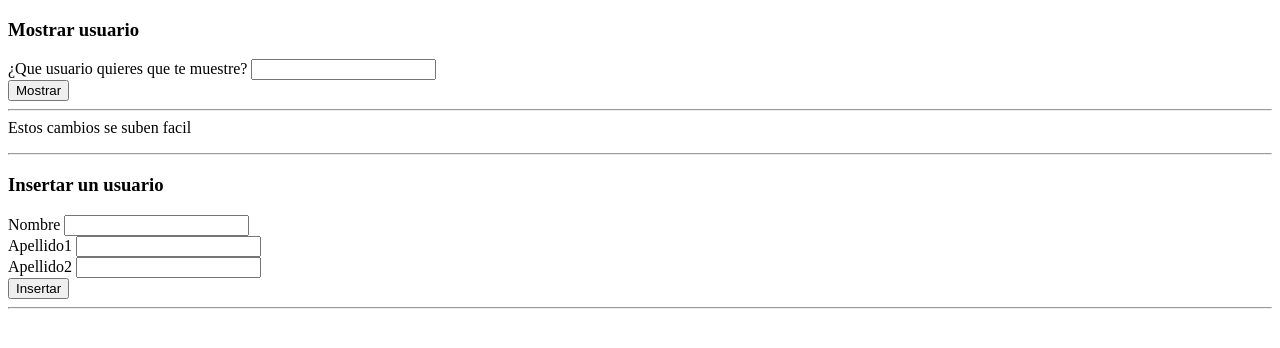
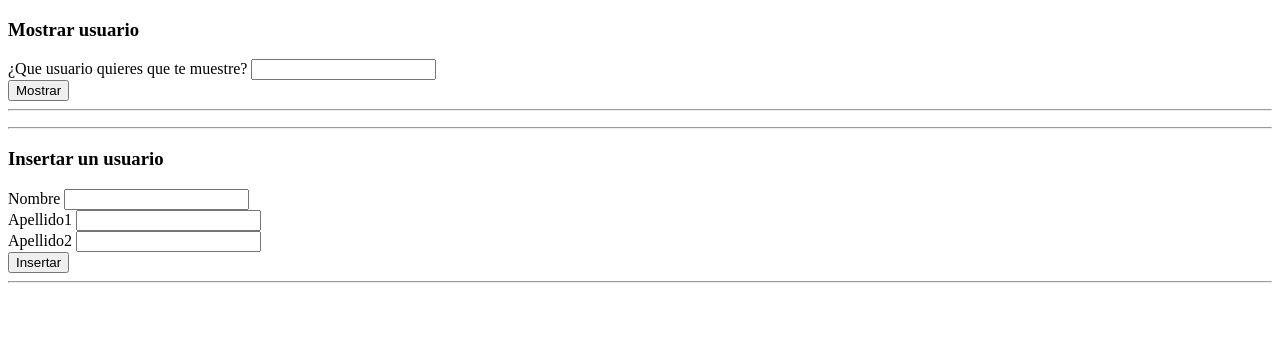
Before and after one commit to josehscodenotch/myAngularApp, an Angular app: page / in a window 1280 px wide. Shown: the top 348 px of the page. Built offline with nearby package versions, Linux system fonts and the light colour scheme.

Commit message:
Borrado de Comentarios

```diff
--- a/src/app/pages/mostrar-usuario/mostrar-usuario.component.html
+++ b/src/app/pages/mostrar-usuario/mostrar-usuario.component.html
@@ -8,9 +8,6 @@
 <b>Apellido1:</b>{{usuario.apellido1}} <br>
 <b>Apellido2:</b>{{usuario.apellido2}} <br>
 </div>
-
-Estos cambios se suben facil
-
 <ul>
     <li *ngFor="let user of apiService.usuarios">
         <b>{{user.id}} - Nombre:</b> {{user.nombre}} - <b>Apellido1:</b> {{user.apellido1}} - <b>Apellido2:</b> {{user.apellido2}}
```
Also changed, not shown: server.js (line endings or trailing spaces).
